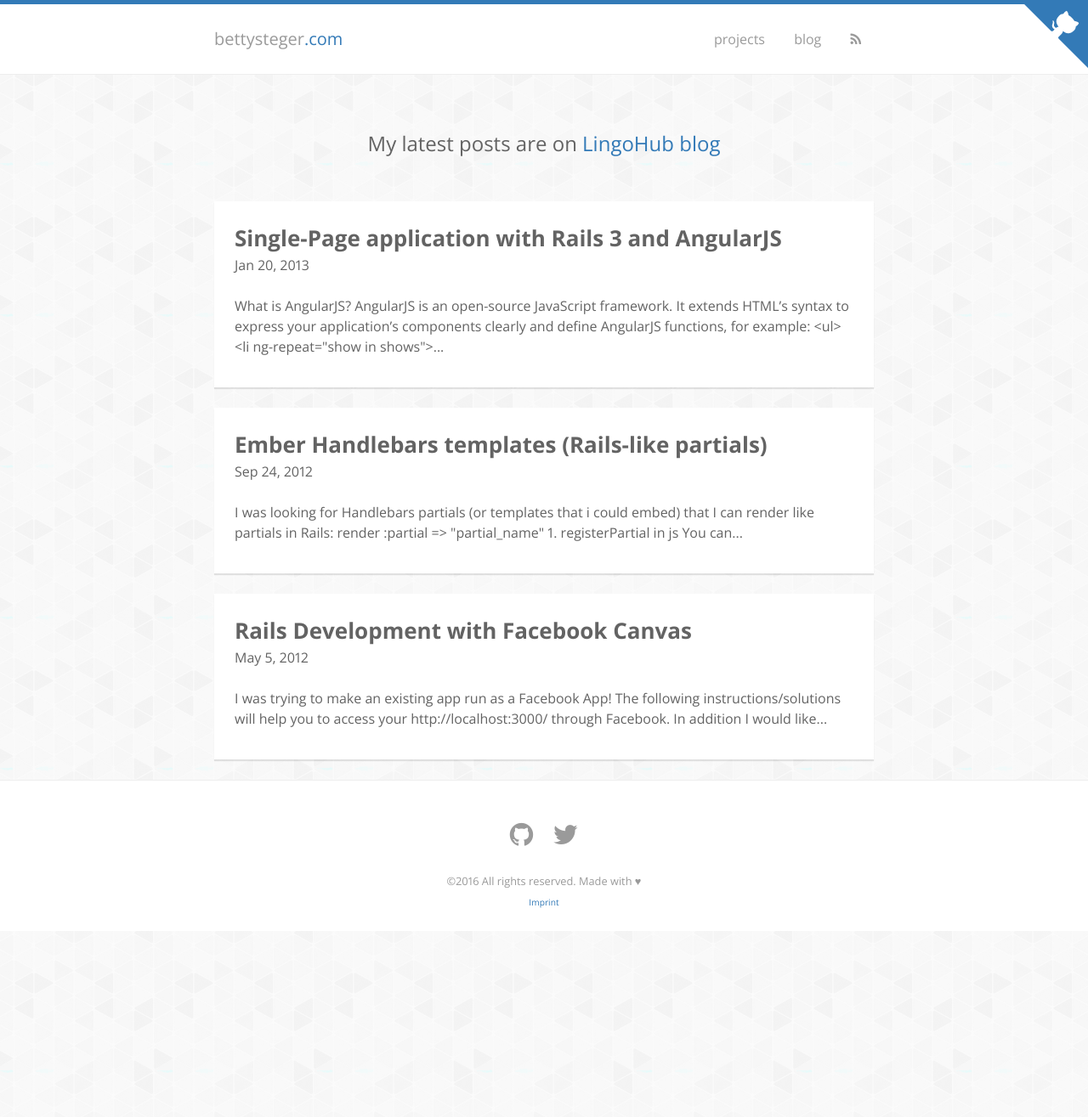
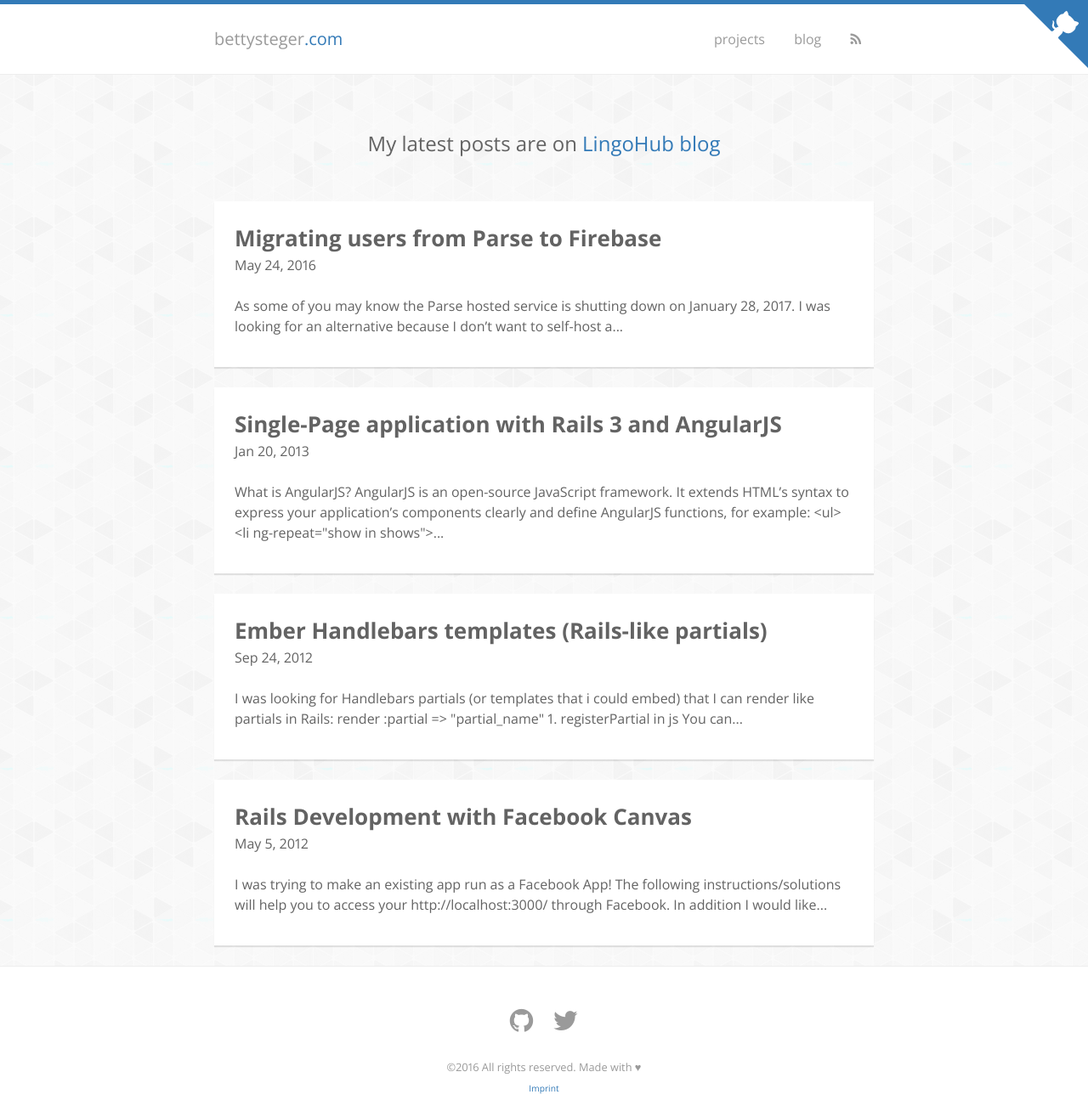
Before and after one commit to lpsBetty/lpsBetty.github.io, a Jekyll site: the page built from blog/index.html, in a window 1280 px wide. Shown: the whole page at 85% size. Built offline with Jekyll 4.4.1, drawn with Linux system fonts in a browser that asks for light colours; nearby versions of some CDN libraries; the list of posts is cut into pages by our own code; before the commit the page ends 1096 px from its top, so only the background shows below that; part of the change alters nothing that is shown.

Commit message:
add new blog post

```diff
--- a/_config.yml
+++ b/_config.yml
@@ -6,7 +6,7 @@ gems:
   - jekyll-paginate
   - jekyll-gravatar
 
-paginate: 3
+paginate: 5
 paginate_path: "/blog/page/:num/"
 comments: true
 
--- /dev/null
+++ b/_posts/2016-05-24-migrating-users-from-parse-to-firebase.md
@@ -0,0 +1,186 @@
+---
+layout: post
+title: "Migrating users from Parse to Firebase"
+permalink: migrating-users-from-parse-to-firebase
+date: 2016-05-24 23:23:23
+comments: true
+description: "Migrating users from Parse to Firebase"
+keywords: "parse, firebase, migration, javascript, angular"
+tags:
+- parse
+- firebase
+- migration
+- javascript
+- angularjs
+---
+
+As some of you may know the [Parse](https://www.parse.com) hosted service is shutting down on January 28, 2017. I was looking for an alternative because I don't want to self-host a Parse Server. First of all I read some blog posts and revised the features of Parse that are used by my small app [showmaniac](http://showmaniac.org).
+
+Feature Requirements:
+
+* Saving Data to an User Object/Record
+* Authentication with
+  * Email / Password
+  * Facebook oAuth
+
+<br>
+
+### Migrate to Firebase
+
+[Firebase](https://www.firebase.com/) seems like the easiest and most popular alternative in my case. I was really quick rewriting the front-end JS code and everything, but the most difficult task was migrating the small user base from Parse to Firebase:
+
+I had 2 different types of user authentications: Email with Password and Facebook oAuth. When exporting the User Data from Parse this looks like this:
+
+{% highlight javascript %}{% raw %}
+{  // 'normal' user
+  "bcryptPassword": "$2a$10$8XeeJNTVXjgyMFqqKGQD1Q/IYNVAzGse",
+  "email": "betty@example.com",
+  "username": "betty",
+  ...
+}, { // facebook user
+  "authData": {
+    "facebook": {
+      "access_token": "CAAGFLXc9SkMBACyvT3QG1JQZDZD",
+      "expiration_date": "2016-03-09T15:00:00.622Z",
+      "id": "1000000000"
+    }
+  },
+  "bcryptPassword": "$2a$10$uoRqTIiResUUiWR869ULNuUoVYGhxUrO",
+  "username": "YVEy6wiGg11jemrEUgJRojyHx",
+  ...
+}
+{% endraw %}{% endhighlight %}
+
+
+Unfortunately Firebase doesn’t allow importing users, so I just found this [stackoverflow question](http://stackoverflow.com/questions/16053273/firebase-import-users-from-existing-app), which can't do the trick, but it got me thinking!
+
+Here are the 2 solutions, for the 2 types of users I had.
+
+<br>
+
+#### 1. Users with Facebook Authentication
+
+It was quite easy to write a small JS script by using the [Firebase Web API](https://www.firebase.com/docs/web/api/firebase/authwithoauthtoken.html). This script will authenticate with Facebook using an existing OAuth 2.0 access token - the access token was saved (and updated when the user logs in) in your Parse Database.
+
+The downside, it does only work for active users, so when the expiration date is expired, the login will fail :(   --  That's why I added a check for not making an extra call to Firebase:
+
+{% highlight javascript %}{% raw %}
+var parseUsers = [{ "authData": { "facebook": { "access_token": "CAAGFLXc9SkMBACyvT3QG1JQZDZD", "expiration_date": "2016-03-09T15:00:00.622Z" }} }];
+var ref = new Firebase('https://<YOUR-FIREBASE-APP>.firebaseio.com');
+
+parseUsers.forEach(function(user) {
+  var isNotExpired = user.authData && new Date(user.authData.facebook.expiration_date) > new Date();
+  if(isNotExpired) {
+    ref.authWithOAuthToken('facebook', user.authData.facebook.access_token, function(error, authData) {
+      if (!error) {
+        console.log('Authenticated successfully with payload:', authData);
+        var refUser = new Firebase('https://<YOUR-FIREBASE-APP>.firebaseio.com/users/').child(authData.uid);
+        refUser.set({username: user.username}); // set user attribute
+      }
+    });
+  }
+});
+{% endraw %}{% endhighlight %}
+
+If you want to run this JS script [here](http://js.do/code/migrate-parse-users-to-firebase), just replace the `parseUsers` array and the firebase URL.
+
+<br>
+
+#### 2. Users with Email & bcyrpted Password or MIGRATE THEM ALL!
+
+![Migrate them all!](https://cdn.meme.am/instances/200x/68515726.jpg){: .pull-right}
+
+The **REAL** question is: How can you import users from Parse to Firebase, when the password is bcyrpted?
+
+The only answer and solution that worked for me was to:
+
+1. do Parse and Firebase authentication side by side
+2. put Parse authentication 'in the background'
+3. get user data from Parse to Firebase behind the scenes
+
+Let's go in more detail and show some code examples. When the user comes to your app and the Parse user is still logged in, you need them to **logout and login again** to create a Firebase authentication.
+
+{% highlight javascript %}{% raw %}
+var currentParseUser = Parse.User.current();
+if(currentParseUser) {
+   // help them login again with their Parse credentials (when no facebook auth)
+  if(!currentParseUser.get('authData')) {
+    user.username = currentParseUser.get('username');
+  }
+  Parse.User.logOut();
+}
+{% endraw %}{% endhighlight %}
+
+
+My login form is also my register form (was always like this), which makes it easier now. So when the login function (see below) is called this happens:
+
+1. Check if Firebase authentication exists (login)
+  * yes ⇾ login ✓
+  * no  ⇾ sign up ⇾ see 2.
+2. Create Firebase authencation (sign up) - after success:
+  * Parse user exists ⇾ get Parse data ⇾ login ✓
+  * Parse user doesn't exist ⇾ login ✓
+
+I currently use AngularFire, but you can also accomplish this with the latest [Firebase SDK](https://firebase.google.com/docs/).
+
+{% highlight javascript %}{% raw %}
+var login = function(user) {
+  // Auth = $firebaseAuth
+  Auth.$authWithPassword(user).catch(function(error) {
+    if(error.code === 'INVALID_USER') {
+      Auth.$createUser(user).then(function() {
+        // after creating Firebase auth, get user data from Parse
+        Parse.User.logIn(user.email, user.password, {
+          success: function(parseUser) {
+            user.username = parseUser.get('username'); // set user data
+            login(user);
+            Parse.User.logOut();
+          }, error: function () {
+            login(user);
+          }
+        });
+      }).catch(showError);
+    } else {
+      showError(error);
+    }
+  });
+};
+{% endraw %}{% endhighlight %}
+
+
+
+For **Facebook Authentications** you can do the same, but there will be 2 pop-up authencation windows, which is not very nice. That's why I would recommend only getting the *FB Parse user*, when the necessary data is not yet set for the *FB Firebase user*. This code gets called after the user has been authenticated via Facebook to Firebase:
+
+
+{% highlight javascript %}{% raw %}
+if(firebaseUser.authData.provider === 'facebook' && !firebaseUser.username.length) {
+  // check if parse user has username
+  Parse.FacebookUtils.logIn(null, {
+    success: function(parseUser) {
+      if (parseUser.existed()) {
+        firebaseUser.username = parseUser.get('username');
+      }
+      Parse.User.logOut();
+    }
+  });
+}
+{% endraw %}{% endhighlight %}
+
+Next time the user logs in via Email/Password or Facebook, no additional request will be made to Parse, which means:
+
+A successful sign up to your Firebase project **completes the migration** of this user!
+{: .txt-center}
+
+<br>
+
+All active users can be safely moved to Firebase, without them even noticing. If they do not login until Parse shuts down, they will lose their data & account - so it may be nice to notify your users, that they should login (once) in the next months. ;)
+
+
+---
+
+##### References
+
+[Firebase.authWithOAuthToken()](https://www.firebase.com/docs/web/api/firebase/authwithoauthtoken.html)
+[AngularFire - Users and Authentication](https://www.firebase.com/docs/web/libraries/angular/api.html#angularfire-users-and-authentication-createusercredentials)
+[StackOverflow - Q1](http://stackoverflow.com/questions/36185483/how-to-migrate-data-from-parse-com-to-firebase)
+[StackOverflow - Q2](http://stackoverflow.com/questions/16053273/firebase-import-users-from-existing-app)
```
